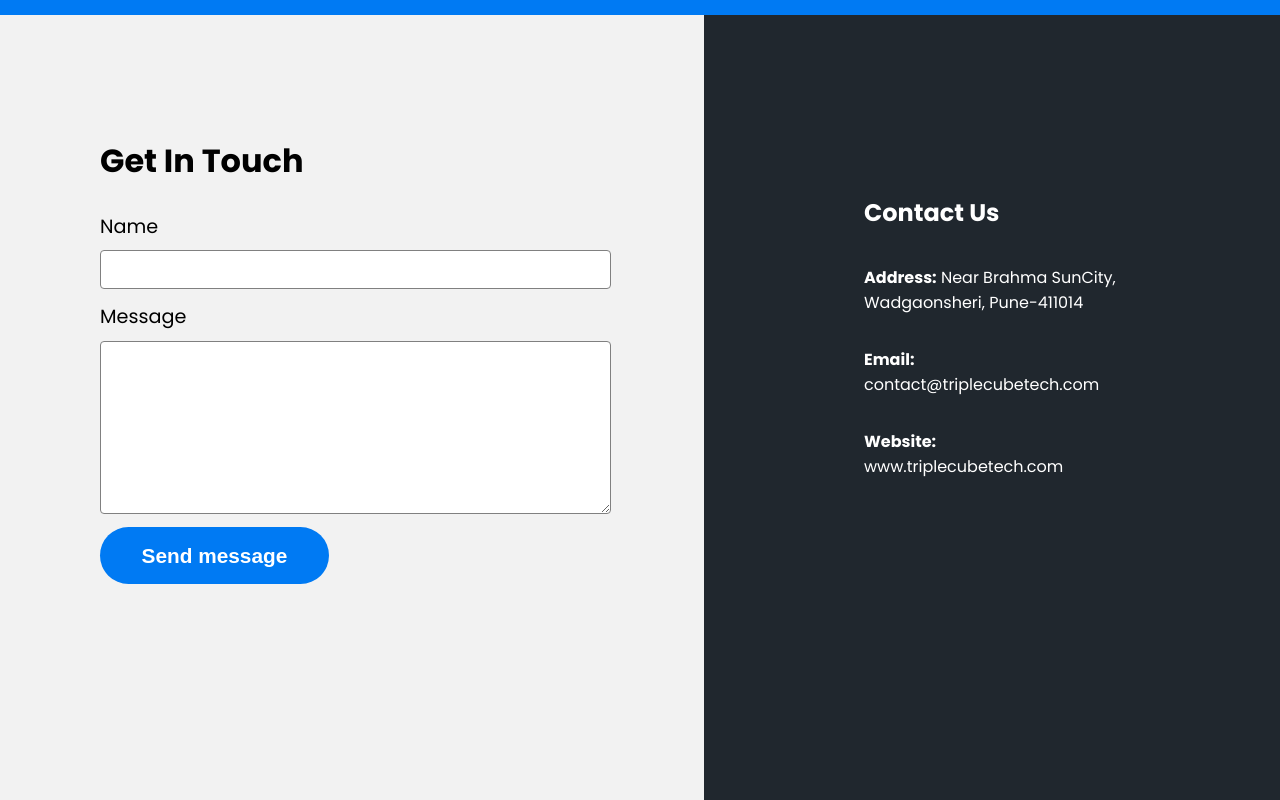
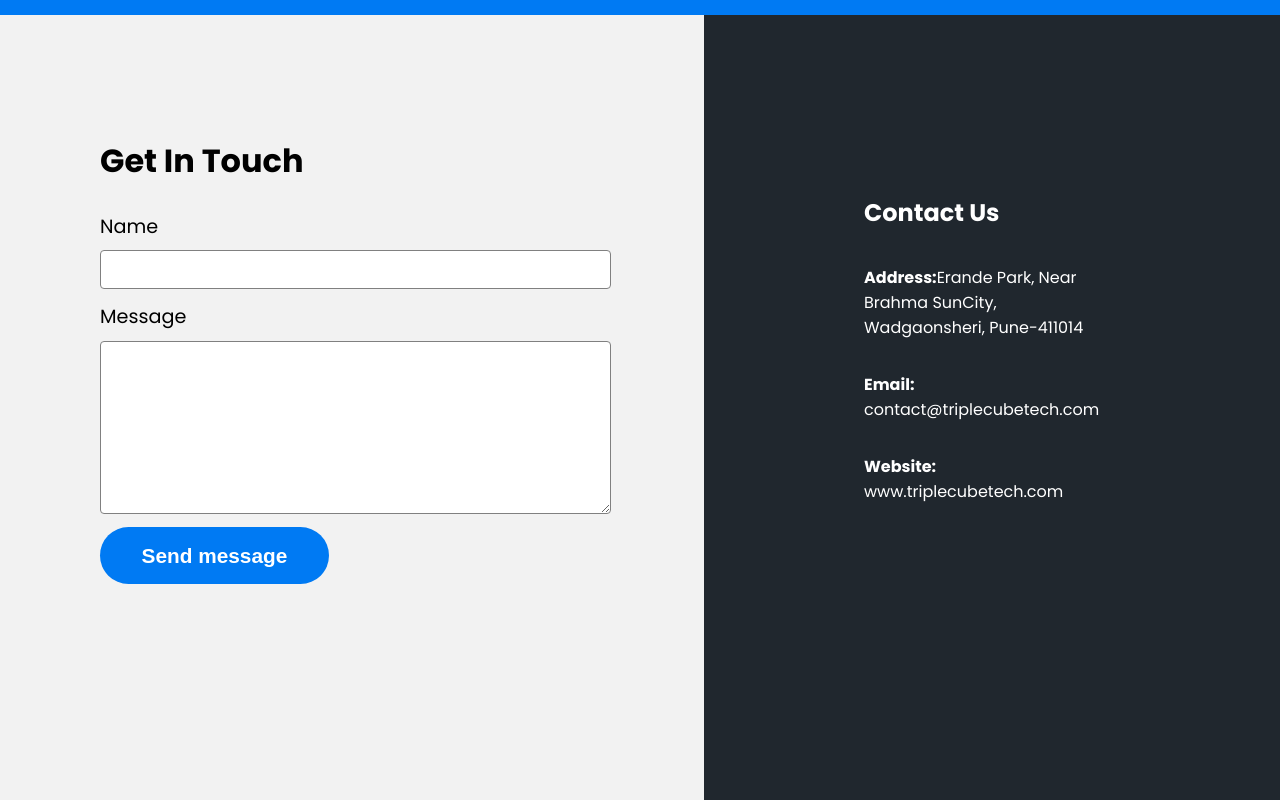
Before and after one commit to threecubetech/threecubetech-website, a plain HTML site: page index.html in a window 1280 px wide. Shown: the part 1970-2770 px from the top of the page. Drawn offline with Linux system fonts and the light colour scheme.

Commit message:
Add files via upload

```diff
--- a/index.html
+++ b/index.html
@@ -112,7 +112,7 @@
         <div class="contact-right">
           <div class="contact">
             <h1>Contact Us</h1>
-            <p><b>Address:</b> Near Brahma SunCity, Wadgaonsheri, Pune-411014</p>
+            <p><b>Address:</b>Erande Park, Near Brahma SunCity, Wadgaonsheri, Pune-411014</p>
             <p><b>Email:</b> contact@triplecubetech.com</p>
             <p><b>Website:</b> www.triplecubetech.com</p>
           </div>
```
